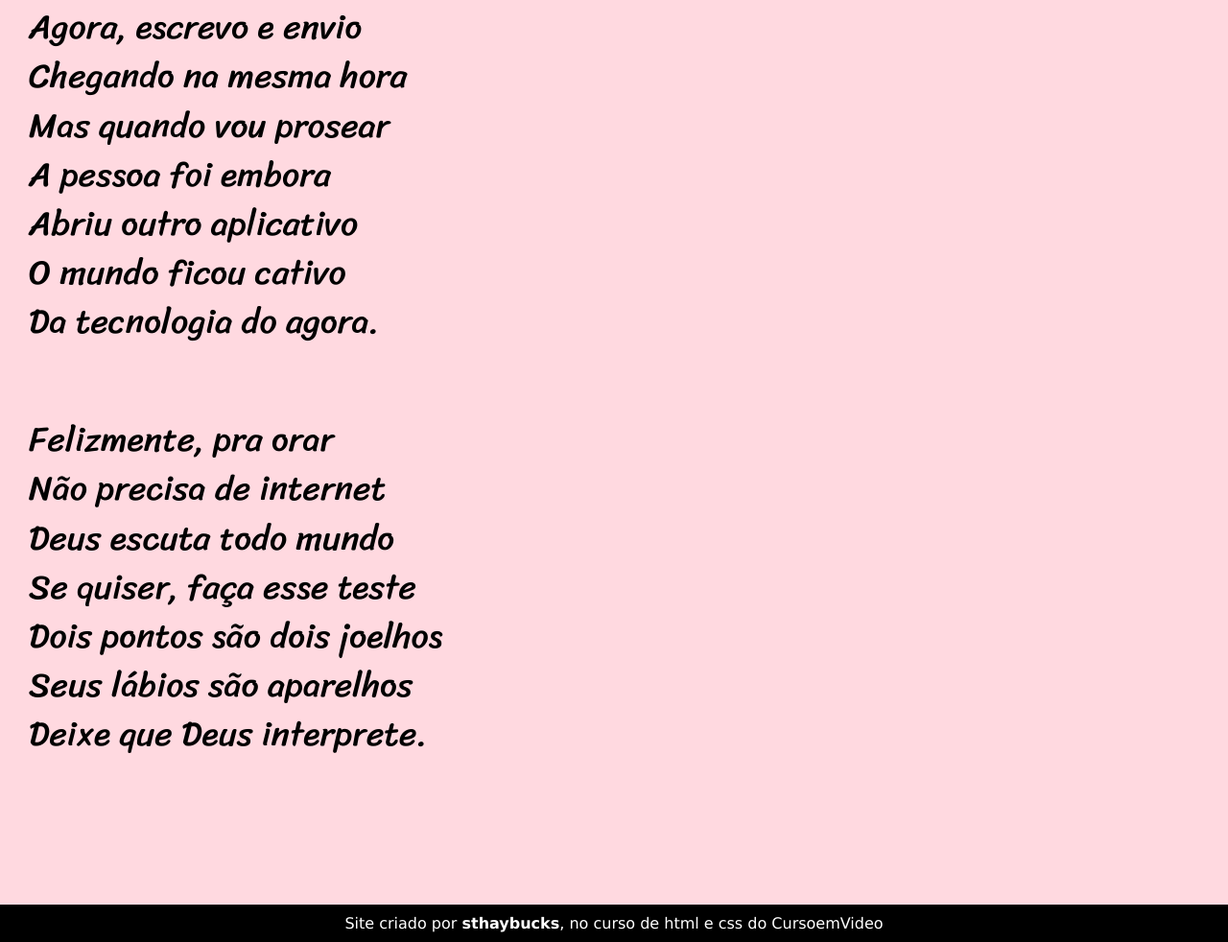
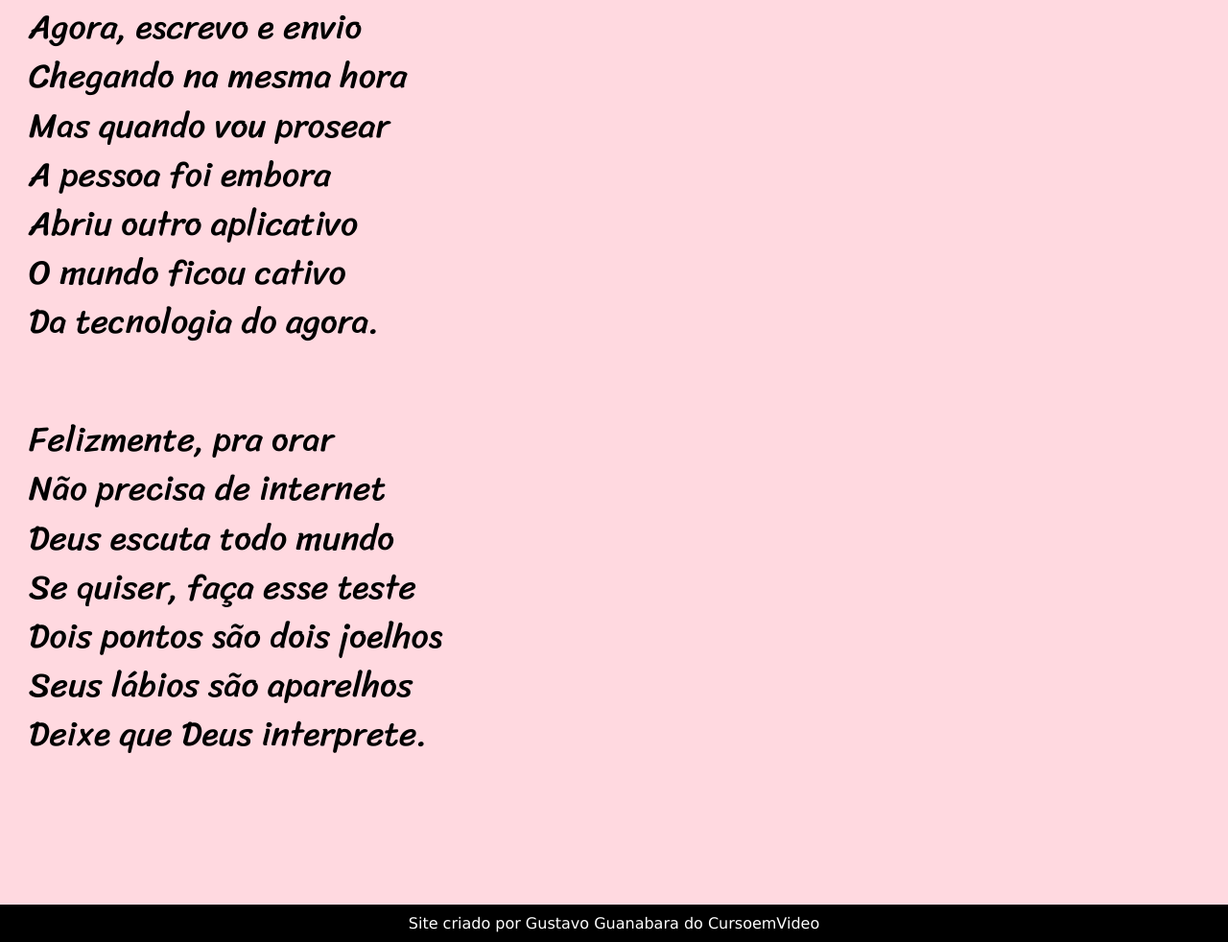
Before and after one commit to sthaybucks/Projeto-Cordel, a plain HTML site: page index.html in a window 1280 px wide. Shown: the part 2970-3952 px from the top of the page at 96% size. Drawn offline with Linux system fonts and the light colour scheme.

Commit message:
Update index.html

```diff
--- a/index.html
+++ b/index.html
@@ -97,7 +97,7 @@
     </section>
 
     <footer>
-        <p>Site criado por <a href="https://www.twitch.tv/sthaybucks" target="_blank">sthaybucks</a>, no curso de html e css do CursoemVideo</p>
+        <p>Site criado por Gustavo Guanabara do CursoemVideo</p>
     </footer>
 </body>
 </html>
```
